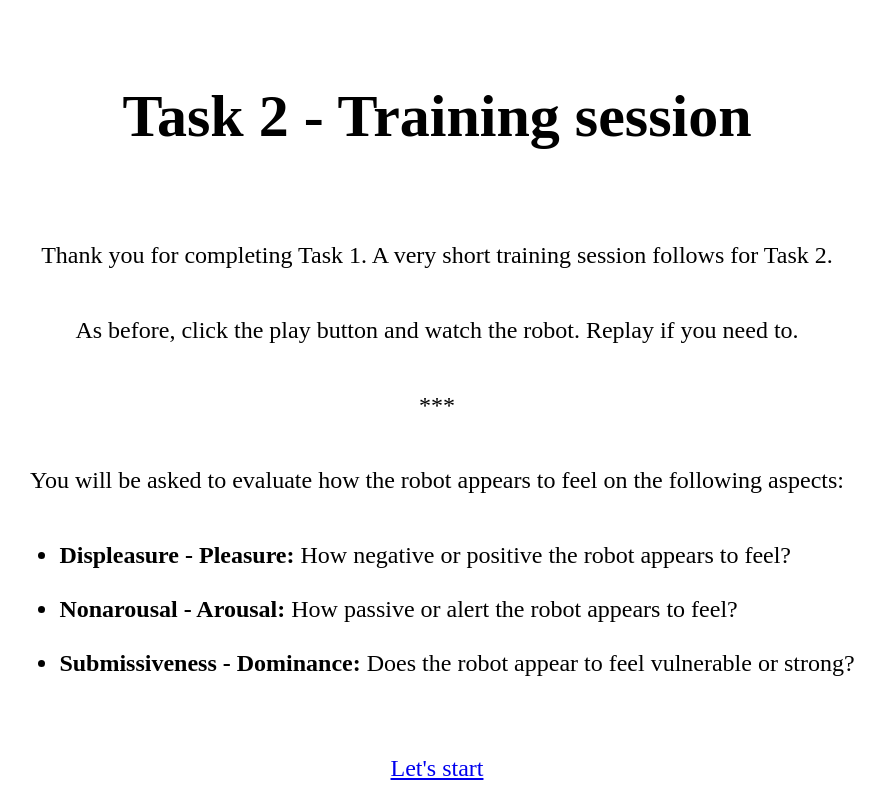
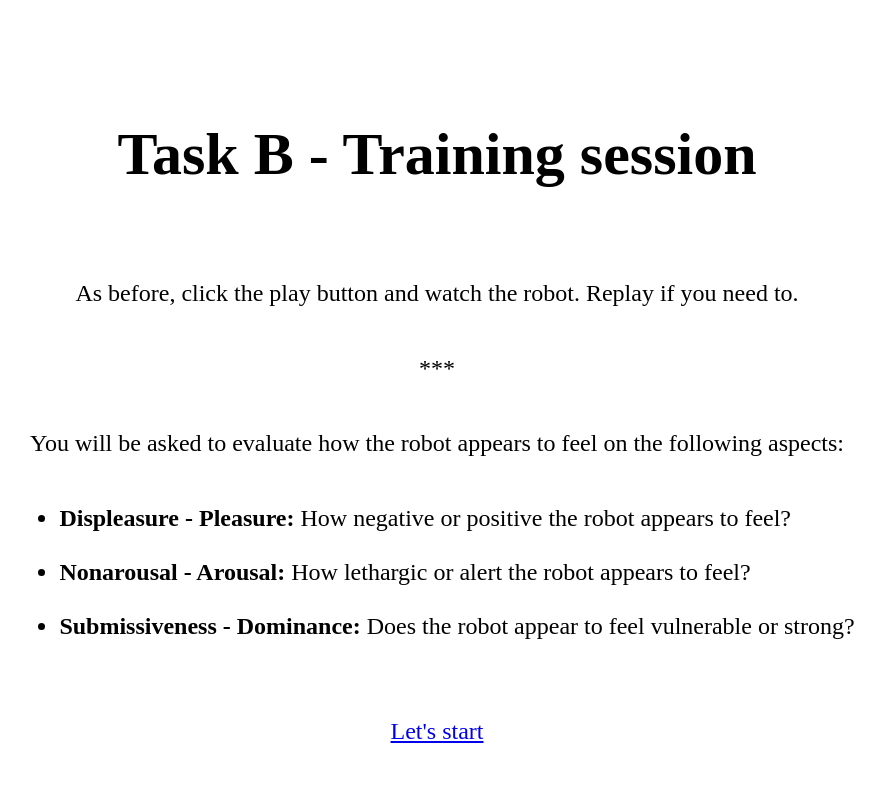
Before and after one commit to minamar/galatea, a Django app: page /instructionsTR/ in a window 1280 px wide. Shown: the whole page, without its empty margins (203-1088 px from the left). Run offline with Django 3.2, Linux system fonts and the light colour scheme; some libraries are stand-ins or nearby versions.

Commit message:
css stuff, instructions

```diff
--- a/evalemo/templates/instructionsTR.html
+++ b/evalemo/templates/instructionsTR.html
@@ -45,15 +45,14 @@
     <body>
     <div class="flex-container">
     </br></br></br></br>
-    <div class="instructions-head"><h1>Task 2 - Training session</h1></div>
+    <div class="instructions-head"><h1>Task B - Training session</h1></div>
     </br>
-    <p>Thank you for completing Task 1. A very short training session follows for Task 2.</p>
     <p>As before, click the play button and watch the robot. Replay if you need to.</p>
     <p>***</p>
     <p>You will be asked to evaluate how the robot appears to feel on the following aspects:</p>
         <ul>
             <li><b>Displeasure - Pleasure:</b> How negative or positive the robot appears to feel? </li></br>
-            <li><b>Nonarousal - Arousal:</b> How passive or alert the robot appears to feel? </li></br>
+            <li><b>Nonarousal - Arousal:</b> How lethargic or alert the robot appears to feel? </li></br>
             <li><b>Submissiveness - Dominance:</b> Does the robot appear to feel vulnerable or strong?</li>
 
         </ul>
--- a/evalemo/templates/instructions_eval.html
+++ b/evalemo/templates/instructions_eval.html
@@ -46,7 +46,7 @@
     <div class="flex-container">
     <div class="instructions-head"><h1>Congratulations!</h1></div>
     </br>
-    <p>You finished your training. Now you are ready to start with the main session of Task 2.</p>
+    <p>You finished your training. Now you are ready to start with the main session of Task B.</p>
 
    </br>
    <p>***</p>
--- a/evalemo/templates/play_comp.html
+++ b/evalemo/templates/play_comp.html
@@ -94,7 +94,7 @@ form .likert {
   list-style:none;
   width:100%;
   margin:0;
-  padding:0 0 80px;
+  padding:0 0 40px;
   display:block;
 <!--  border-bottom:2px solid #efefef;-->
 }
@@ -165,7 +165,7 @@ form .buttons .submit:hover {background-color: #14892c;}
 <body>
 {% load widget_tweaks %}
 {% load static %}
-<div class="instructions-head"><h1>Task 1</h1></div>
+<div class="instructions-head"><h1>Task A</h1></div>
 </br>
 <div class="instr-comp">
     <p>Click the play button to watch the robot's animation.</p>
@@ -210,7 +210,6 @@ form .buttons .submit:hover {background-color: #14892c;}
 {% load static %}
 
 <div class="wrap">
-    </br>
     </br>
     </br>
     </br>
```
